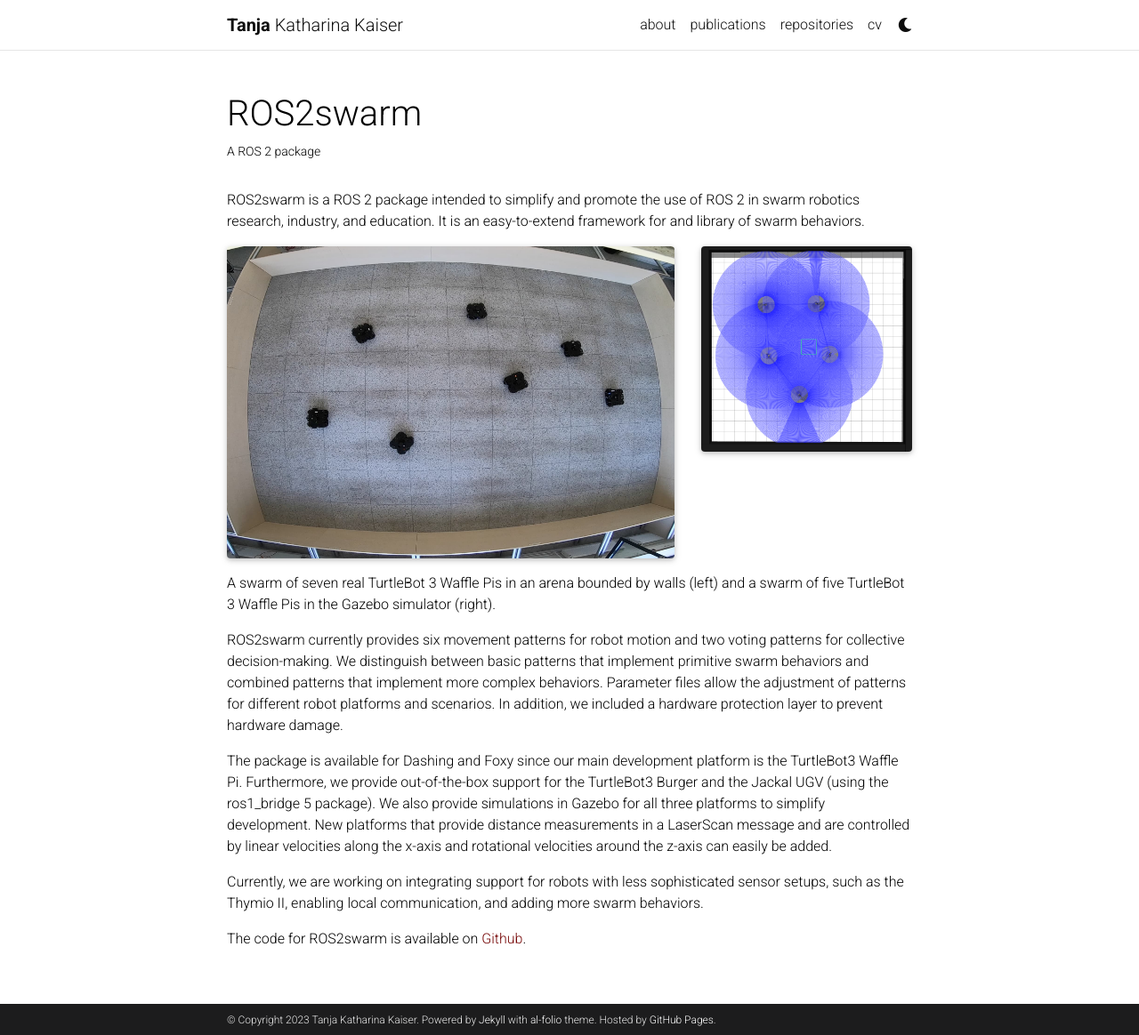
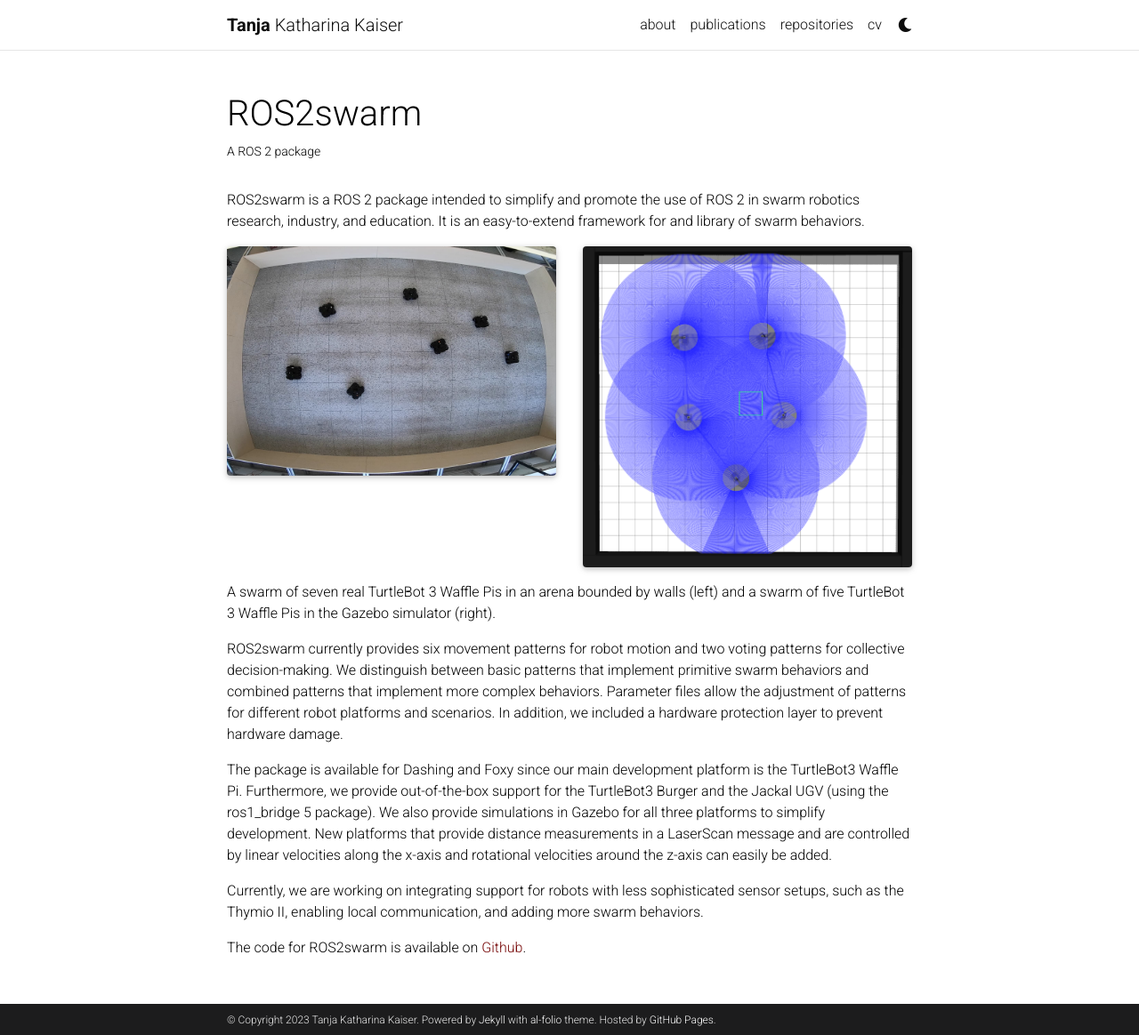
Before and after one commit to msminirobot/msminirobot.github.io, a Jekyll site: the page built from _projects/2_project.md, in a window 1280 px wide and 1164 px high. Shown: the whole window at 89% size. Built offline with Jekyll 4.4.1, drawn with Linux system fonts in a browser that asks for light colours; full-size pictures stand in for the smaller copies a plugin makes; comment, search, counter and statistics services are not loaded; a style sheet for code colours, icons or effects is not loaded.

Commit message:
Updated projects

```diff
--- a/_projects/2_project.md
+++ b/_projects/2_project.md
@@ -12,10 +12,10 @@
 
 
 <div class="row justify-content-sm-center">
-    <div class="col-sm-8 mt-3 mt-md-0">
+    <div class="col-sm-6 mt-3 mt-md-0">
 {% include figure.html path="assets/img/ROS2swarm_TB.jpg" title="TurtleBot3 Waffle Pis in an arena." class="img-fluid rounded z-depth-1" %}
     </div>
-    <div class="col-sm-4 mt-3 mt-md-0">
+    <div class="col-sm-6 mt-3 mt-md-0">
 {% include figure.html path="assets/img/Gazebo.png" title="TurtleBot3 Waffle Pis in an arena." class="img-fluid rounded z-depth-1" %}
     </div>
 </div>
```
Also changed, not shown: _projects/1_project.md (+2 -0 lines).
